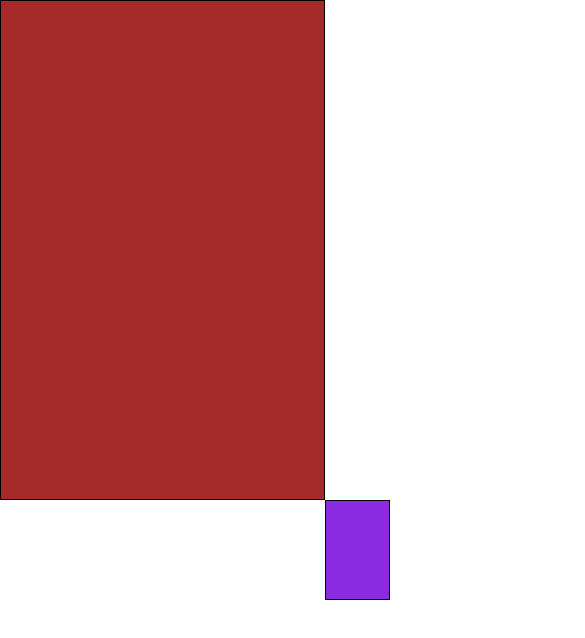
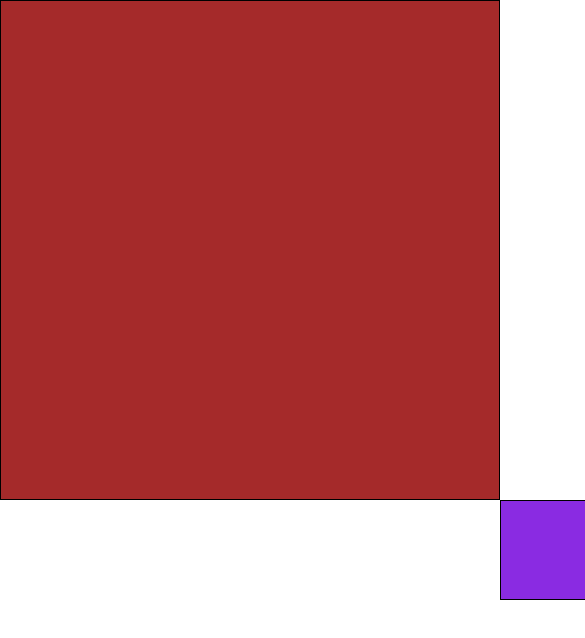
Before and after one commit to seeitsmanish/2024, a plain HTML site: page Feb/PhonepeQuestion/index.html in a window 390 px wide. Shown: the whole page, 585 px wide, since content can reach past the window. Drawn offline with Linux system fonts and the light colour scheme.

Commit message:
Added two ways for phonepe question - one with js and other with grid

```diff
--- a/Feb/PhonepeQuestion/style.css
+++ b/Feb/PhonepeQuestion/style.css
@@ -9,6 +9,7 @@
     height: 500px;
     width: 500px;
     border: 1px solid black;
+    background-color: brown;
 }
 
 
@@ -16,11 +17,12 @@
     height: 100px;
     width: 100px;
     border: 1px solid black;
+    background-color: blueviolet;
 }
 
 /* one way */
 
-#container {
+/* #container {
     display: flex;
 }
 
@@ -30,7 +32,6 @@
     height: 500px;
     width: 500px;
     border: 1px solid black;
-    background-color: brown;
 }
 
 #small {
@@ -39,9 +40,28 @@
     height: 100px;
     width: 100px;
     border: 1px solid black;
-    background-color: blueviolet;
-}
+} */
 
 
 
 /* second way */
+
+
+#container {
+    display: grid;
+    grid-template-columns: repeat(2,1fr);
+    grid-template-rows: repeat(2,1fr);
+}
+
+#big {
+    grid-column: 1/2;
+    grid-row: 1/2;
+    align-self: self-end;
+    justify-self: self-end;
+}
+#small {
+    grid-column: 2/3;
+    grid-row: 2/3;
+    align-self: self-start;
+    justify-self: self-start;
+}
```
Also changed, not shown: Feb/PhonepeQuestion/index.html (+2 -2 lines).
